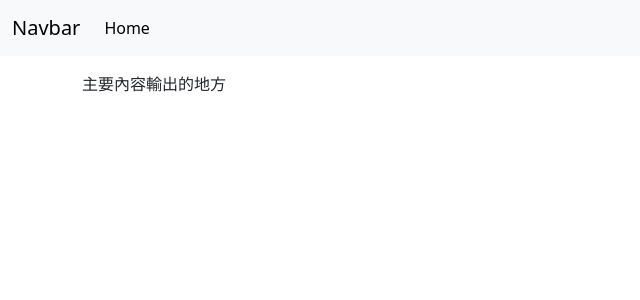
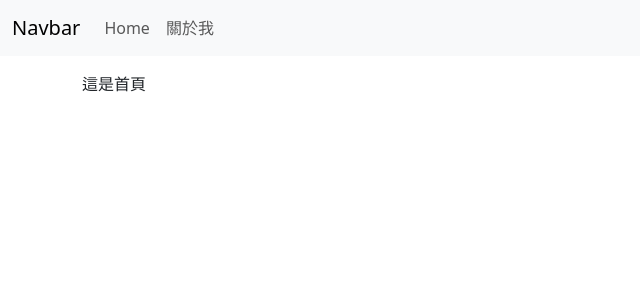
Before and after one commit to lala-lee-learning/cra-router-record, a React (Create React App) app: page / in a window 1280 px wide. Shown: the top 300 px of the page, without its empty margins (0-640 px from the left). Built offline with nearby package versions, Linux system fonts and the light colour scheme.

Commit message:
React Router：加入前端路由

```diff
--- a/src/App.js
+++ b/src/App.js
@@ -1,11 +1,17 @@
+import { Routes, Route } from "react-router-dom";
 import Navbar from "./components/Navbar";
+import Home from "./pages/Home";
+import About from "./pages/About";
 
 function App() {
   return (
     <div className="App">
       <Navbar />
       <div className="container mt-3">
-        主要內容輸出的地方
+        <Routes>
+          <Route path="/" element={<Home />}></Route>
+          <Route path="/about" element={<About />}></Route>
+        </Routes>
       </div>
     </div>
   );
--- a/src/components/Navbar.js
+++ b/src/components/Navbar.js
@@ -1,3 +1,5 @@
+import { Link } from "react-router-dom";
+
 const Navbar = () => {
   return (
     <nav className="navbar navbar-expand-lg bg-body-tertiary">
@@ -6,7 +8,10 @@
         <div className="collapse navbar-collapse" id="navbarSupportedContent">
           <ul className="navbar-nav me-auto mb-2 mb-lg-0">
             <li className="nav-item">
-              <a className="nav-link active" aria-current="page" href="#">Home</a>
+              <Link className="nav-link" to="/">Home</Link>
+            </li>
+            <li className="nav-item">
+              <Link className="nav-link" to="/about">關於我</Link>
             </li>
           </ul>
         </div>
--- a/src/index.js
+++ b/src/index.js
@@ -2,11 +2,14 @@
 import ReactDOM from 'react-dom/client';
 import App from './App';
 import reportWebVitals from './reportWebVitals';
+import { BrowserRouter } from 'react-router-dom';
 
 const root = ReactDOM.createRoot(document.getElementById('root'));
 root.render(
   <React.StrictMode>
+    <BrowserRouter>
     <App />
+    </BrowserRouter>
   </React.StrictMode>
 );
 
```
